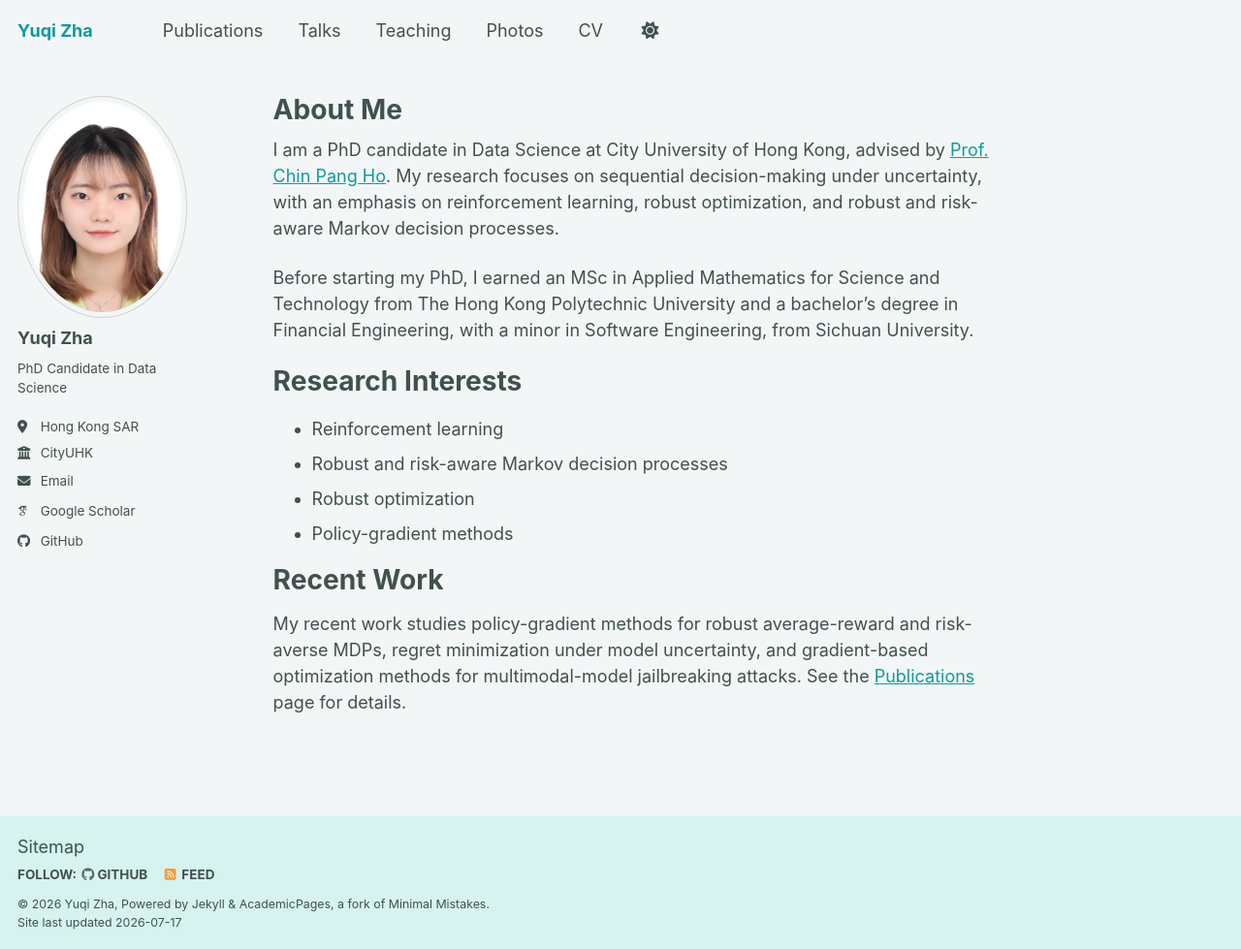
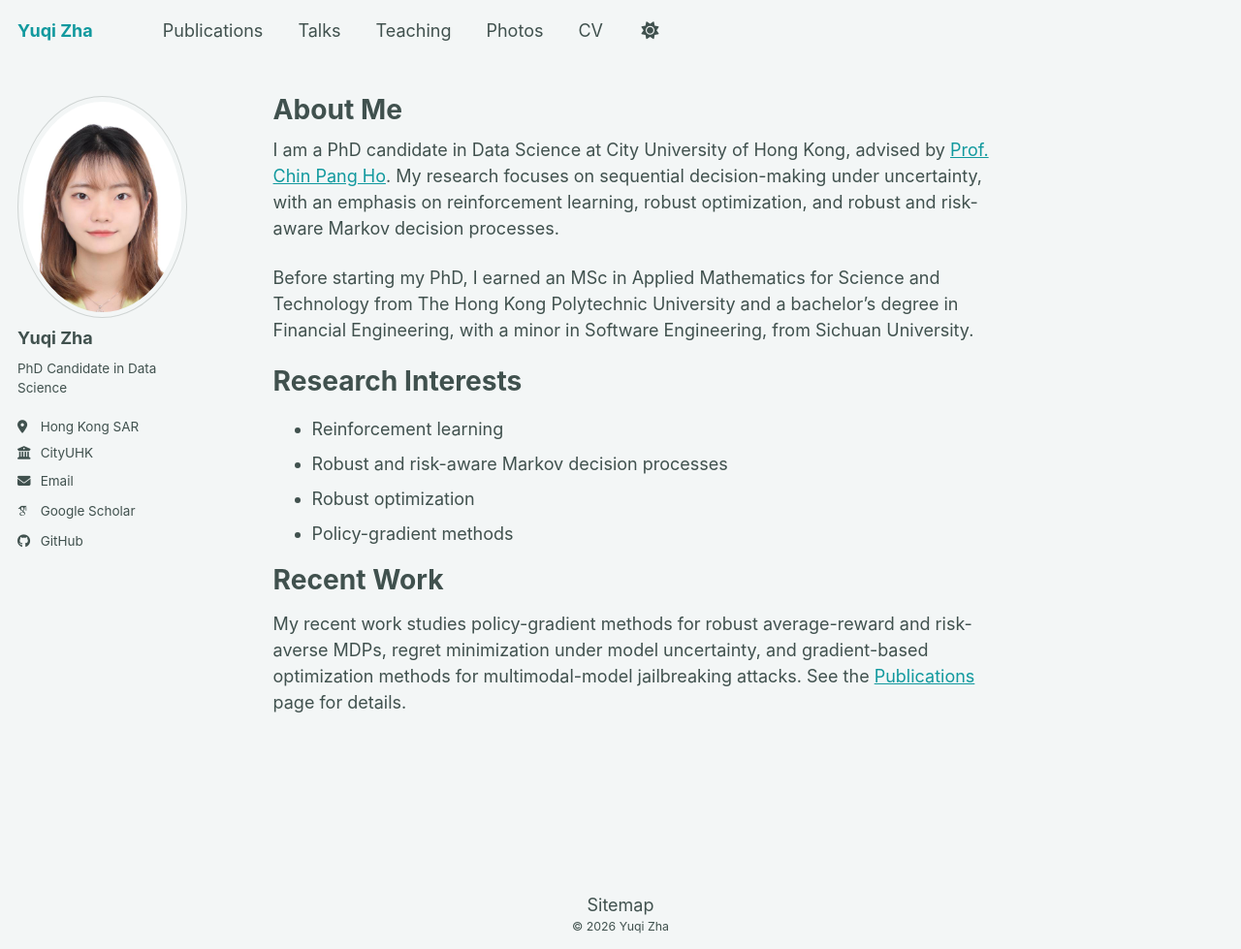
Before and after one commit to Charliez7/Charliez7.github.io, a Jekyll site: the page built from _pages/about.md, in a window 1280 px wide and 979 px high. Shown: the whole window at 97% size. Built offline with Jekyll 4.4.1, drawn with Linux system fonts in a browser that asks for light colours; some web fonts are replaced; a script bundle is joined from its source files by our own code; library files that are not in the unit come from our copies.

Commit message:
Refine content width and simplify footer

```diff
--- a/_includes/footer.html
+++ b/_includes/footer.html
@@ -1,25 +1,3 @@
-{% include base_path %}
-
-{% if site.author.github or site.author.bitbucket or site.atom_feed.hide != true %}
-<div class="page__footer-follow">
-  <ul class="social-icons">
-    {% if site.data.ui-text[site.locale].follow_label %}
-      <li><strong>{{ site.data.ui-text[site.locale].follow_label }}</strong></li>
-    {% endif %}
-    {% if site.author.github %}
-      <li><a href="https://github.com/{{ site.author.github }}"><i class="fab fa-github" aria-hidden="true"></i> GitHub</a></li>
-    {% endif %}
-    {% if site.author.bitbucket %}
-      <li><a href="https://bitbucket.org/{{ site.author.bitbucket }}"><i class="fab fa-bitbucket" aria-hidden="true"></i> Bitbucket</a></li>
-    {% endif %}
-    {% if site.atom_feed.hide != true %}
-    <li><a href="{% if site.atom_feed.path %}{{ site.atom_feed.path }}{% else %}{{ base_path }}/feed.xml{% endif %}"><i class="fa fa-fw fa-rss-square" aria-hidden="true"></i> {{ site.data.ui-text[site.locale].feed_label | default: "Feed" }}</a></li>
-    {% endif %}
-  </ul>
+<div class="page__footer-copyright">
+  &copy; {{ site.time | date: '%Y' }} {{ site.name | default: site.title }}
 </div>
-{% endif %}
-
-<div class="page__footer-copyright">
-  &copy; {{ site.time | date: '%Y' }} {{ site.name | default: site.title }}, {{ site.data.ui-text[site.locale].powered_by | default: "Powered by" }} <a href="https://jekyllrb.com" rel="nofollow">Jekyll</a> &amp; <a href="https://github.com/academicpages/academicpages.github.io">AcademicPages</a>, a fork of <a href="https://mademistakes.com/work/minimal-mistakes-jekyll-theme/" rel="nofollow">Minimal Mistakes</a>.<br />
-  Site last updated {{ "now" | date: '%Y-%m-%d' }}
-</div>
--- a/_sass/layout/_base.scss
+++ b/_sass/layout/_base.scss
@@ -14,7 +14,7 @@ body {
 
   margin: 0;
   padding: $masthead-height 0 0;
-  padding-bottom: 9em;
+  padding-bottom: 5em;
   font-family: $global-font-family;
   line-height: 1.5;
 
--- a/_sass/layout/_footer.scss
+++ b/_sass/layout/_footer.scss
@@ -4,8 +4,9 @@
 
 .page__footer {
   @include clearfix;
-  background-color: var(--global-footer-bg-color);
+  background-color: transparent;
   color: var(--global-text-color-light);
+  text-align: center;
 
   float: left;
   margin-left: 0;
@@ -19,7 +20,7 @@
   height: auto;
   /* sticky footer fix end */
 
-  margin-top: 3em;
+  margin-top: 2em;
 
   -webkit-animation: intro 0.3s both;
           animation: intro 0.3s both;
@@ -29,9 +30,9 @@
     @include clearfix;
     margin-left: auto;
     margin-right: auto;
-    margin-top: 1em;
+    margin-top: 0.75em;
     max-width: 100%;
-    padding: 0 1em 1em;
+    padding: 0 1em 0.75em;
 
     @include breakpoint($x-large) {
       max-width: $x-large;
@@ -59,36 +60,3 @@
   font-family: $global-font-family;
   font-size: $type-size-7;
 }
-
-.page__footer-follow {
-  ul {
-    margin: 0;
-    padding: 0;
-    list-style-type: none;
-  }
-
-  li {
-    display: inline-block;
-    padding-top: 5px;
-    padding-bottom: 5px;
-    font-family: $sans-serif-narrow;
-    font-size: $type-size-6;
-    text-transform: uppercase;
-  }
-
-  li + li:before {
-    content: "";
-    padding-right: 5px;
-  }
-
-  a {
-    padding-right: 10px;
-    font-weight: bold;
-  }
-
-  .social-icons {
-    a {
-      white-space: nowrap;
-    }
-  }
-}
--- a/_sass/layout/_page.scss
+++ b/_sass/layout/_page.scss
@@ -40,9 +40,9 @@
   .archive {
     float: none;
     width: 100%;
-    max-width: 68rem;
-    margin-left: 0;
-    margin-right: 0;
+    max-width: 980px;
+    margin-left: auto;
+    margin-right: auto;
     padding-left: 0;
     padding-right: 0;
     animation: content-rise 0.45s ease-out both;
```
